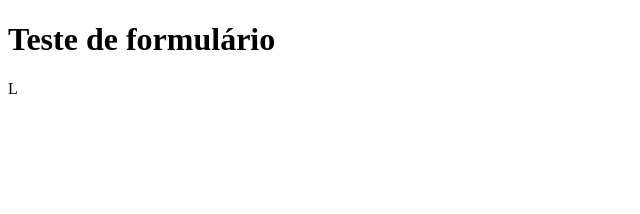
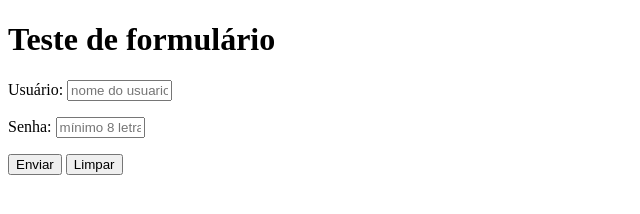
Before and after one commit to eduardocoelho17/html-css, a plain HTML site: page exercicios/ex025/form002.html in a window 1280 px wide. Shown: the whole page, without its empty margins (0-640 px from the left). Drawn offline with Linux system fonts and the light colour scheme.

Commit message:
exercício 2 de formulário

```diff
--- a/exercicios/ex025/form002.html
+++ b/exercicios/ex025/form002.html
@@ -7,9 +7,26 @@
 </head>
 <body>
     <h1>Teste de formulário</h1>
-    <form action="cadastro.php" method="get"></form>
-    <p>
-        L
-    </p>
+    <form action="cadastro.php" method="post" autocomplete="on">
+        <p>
+            <label for="iusu">Usuário:</label>
+            <input type="text" name="usu" id="iusu" required  minlength="5" maxlength="15" size="10" placeholder="nome do usuario" autocomplete="username">
+        </p>
+        <p>
+            <label for="isen">Senha: </label>
+            <input type="password" name="sen" id="isen" required minlength="8" maxlength="20" size="8" placeholder="mínimo 8 letras" autocomplete="current-password">
+            <!--
+            required = torna o preenchimento onbrigatório
+            minlength = define o mínimo de caracteres
+            maxlength = define o máximo de caracteres
+            size = altera o tamanho da caixa de preenchimento
+            placeholder = adiciona uma dica na caixa de preenchimento
+            -->
+        </p>
+        <p>
+            <input type="submit" value="Enviar">
+            <input type="reset" value="Limpar">
+        </p>
+    </form>
 </body>
 </html>
```
